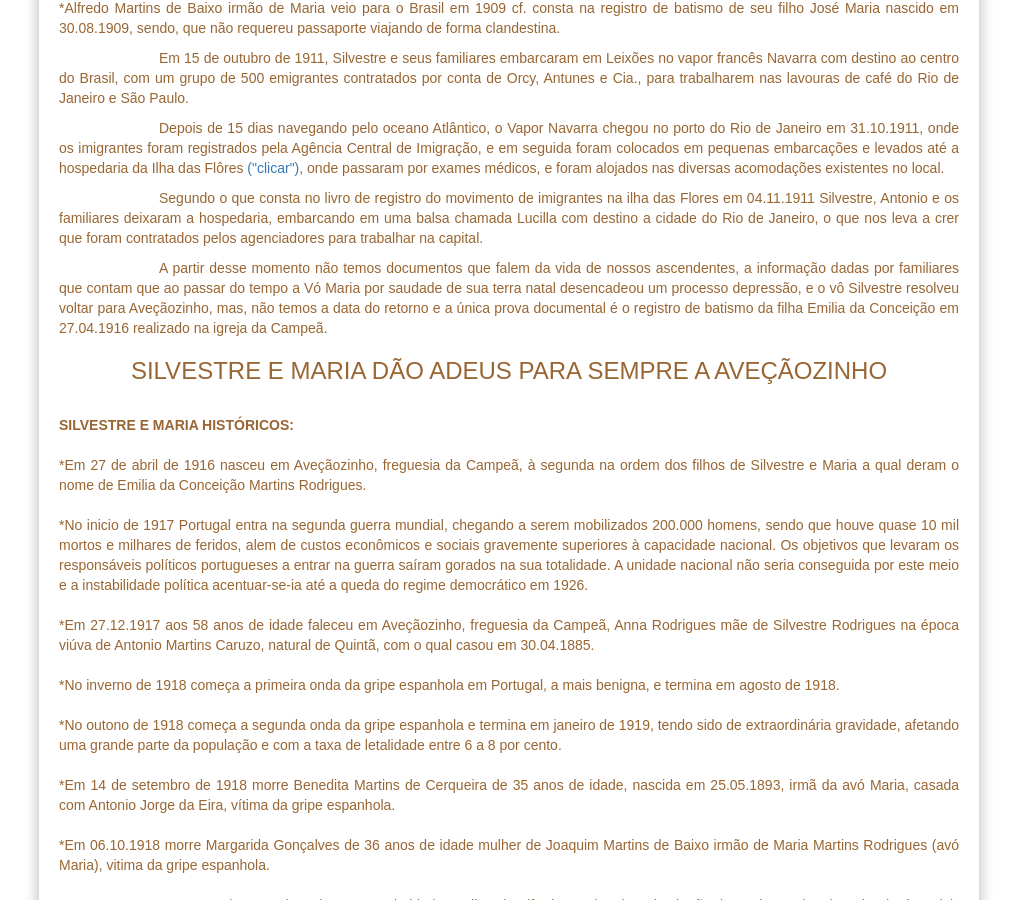
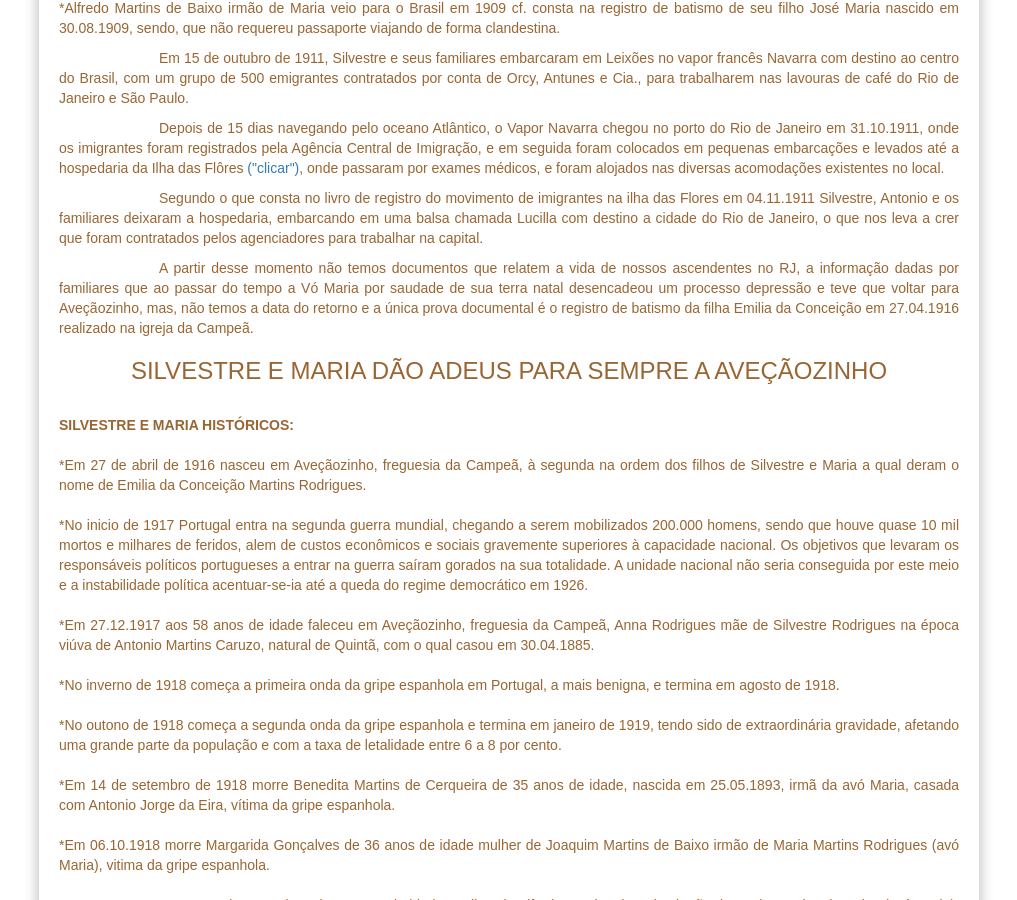
Before and after one commit to claudiovargas1955/claudiovargas1955.github.io, a Jekyll site: the page built from _pages/historia-de-silvestre.html, in a window 1280 px wide and 900 px high, scrolled down 8522 px. Shown: the whole window, without its empty margins (131-1148 px from the left). Built offline with Jekyll 4.4.1, drawn with Linux system fonts in a browser that asks for light colours; some web fonts are replaced.

Commit message:
Update historia-de-silvestre.html

```diff
--- a/_pages/historia-de-silvestre.html
+++ b/_pages/historia-de-silvestre.html
@@ -460,10 +460,10 @@
 <p style="text-indent:100px";/>Segundo o que consta no livro de registro do movimento de imigrantes na ilha das Flores em 04.11.1911
 Silvestre, Antonio e os familiares deixaram a hospedaria, embarcando em uma balsa chamada Lucilla com destino a cidade do Rio de
 Janeiro, o que nos leva a crer que foram contratados pelos agenciadores para trabalhar na capital.
-<p style="text-indent:100px";/>A partir desse momento não temos documentos que falem da vida de nossos ascendentes, a informação
-dadas por familiares que contam que ao passar do tempo a Vó Maria por saudade de sua terra natal desencadeou um processo depressão, e o
-vô Silvestre resolveu voltar para Aveçãozinho, mas, não temos a data do retorno e a única prova documental é o registro de batismo da
-filha Emilia da Conceição em 27.04.1916 realizado na igreja da Campeã.
+<p style="text-indent:100px";/>A partir desse momento não temos documentos que relatem a vida de nossos ascendentes no RJ, a informação
+dadas por familiares que ao passar do tempo a Vó Maria por saudade de sua terra natal desencadeou um processo depressão e teve que
+voltar para Aveçãozinho, mas, não temos a data do retorno e a única prova documental é o registro de batismo da filha Emilia da Conceição
+em 27.04.1916 realizado na igreja da Campeã.
 
 <h3 align="center";>SILVESTRE E MARIA DÃO ADEUS PARA SEMPRE A AVEÇÃOZINHO</h3><br/>
 <p> <b>SILVESTRE E MARIA HISTÓRICOS:</b><br/><br/>
```
